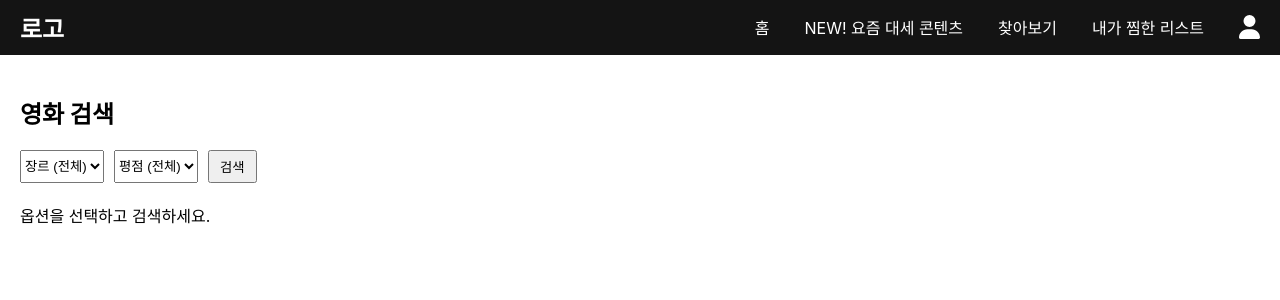
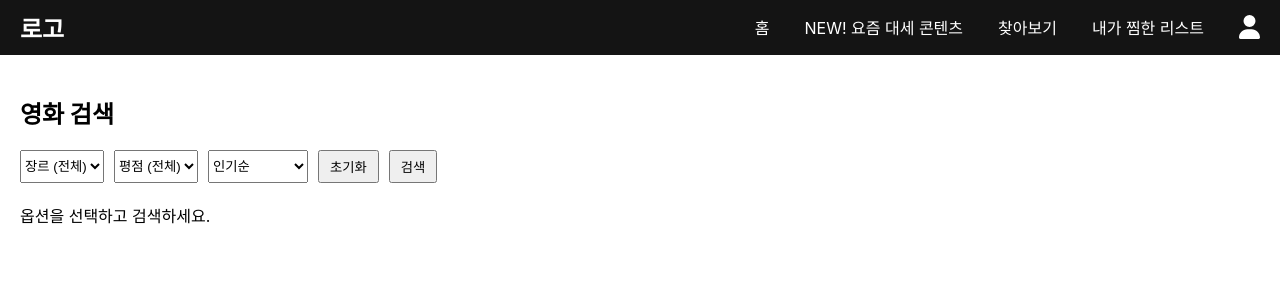
Before and after one commit to ohsaeyeon371/ohsaeyeon371.netflix_clone, a React (Create React App) app: page /search in a window 1280 px wide. Shown: the top 300 px of the page. Built offline with nearby package versions, Linux system fonts and the light colour scheme.

Commit message:
SearchPage

```diff
--- a/src/pages/SearchPage.jsx
+++ b/src/pages/SearchPage.jsx
@@ -4,10 +4,20 @@ import './SearchPage.css';
 import { API_URL, API_KEY } from '../config/config';
 
 const SearchPage = () => {
-  const [genre, setGenre] = useState('');
-  const [rating, setRating] = useState('');
+  const initialGenre = '';
+  const initialRating = 0;
+
+  const [genre, setGenre] = useState('initialGenre');
+  const [rating, setRating] = useState('initialGenre');
+  const [sort, setSort] = useState('popularity.desc');
   const [movies, setMovies] = useState([]);
 
+
+  // 초기화 함수
+  const resetFilters = () => {
+    setGenre(initialGenre);
+    setRating(initialRating);
+  };
   const handleSearch = async () => {
     let query = `${API_URL}discover/movie?api_key=${API_KEY}&language=ko-KR`;
 
@@ -36,12 +46,18 @@ const SearchPage = () => {
         </select>
         <select value={rating} onChange={(e) => setRating(e.target.value)}>
           <option value="">평점 (전체)</option>
-          <option value="9">9점 이상</option>
-          <option value="8">8점 이상</option>
-          <option value="7">7점 이상</option>
-          <option value="6">6점 이상</option>
-          <option value="5">5점 이상</option>
+          <option value="9">9~10</option>
+          <option value="8">8~9</option>
+          <option value="7">7~8</option>
+          <option value="6">6~7</option>
+          <option value="5">5~6</option>
         </select>
+        <select value={sort} onChange={(e) => setSort(e.target.value)}>
+          <option value="popularity.desc">인기순</option>
+          <option value="release_date.desc">최신 개봉일순</option>
+          <option value="vote_average.desc">평점 높은순</option>
+        </select>
+        <button onClick={resetFilters}>초기화</button>
         <button onClick={handleSearch}>검색</button>
       </div>
       <div className="search-results">
```
